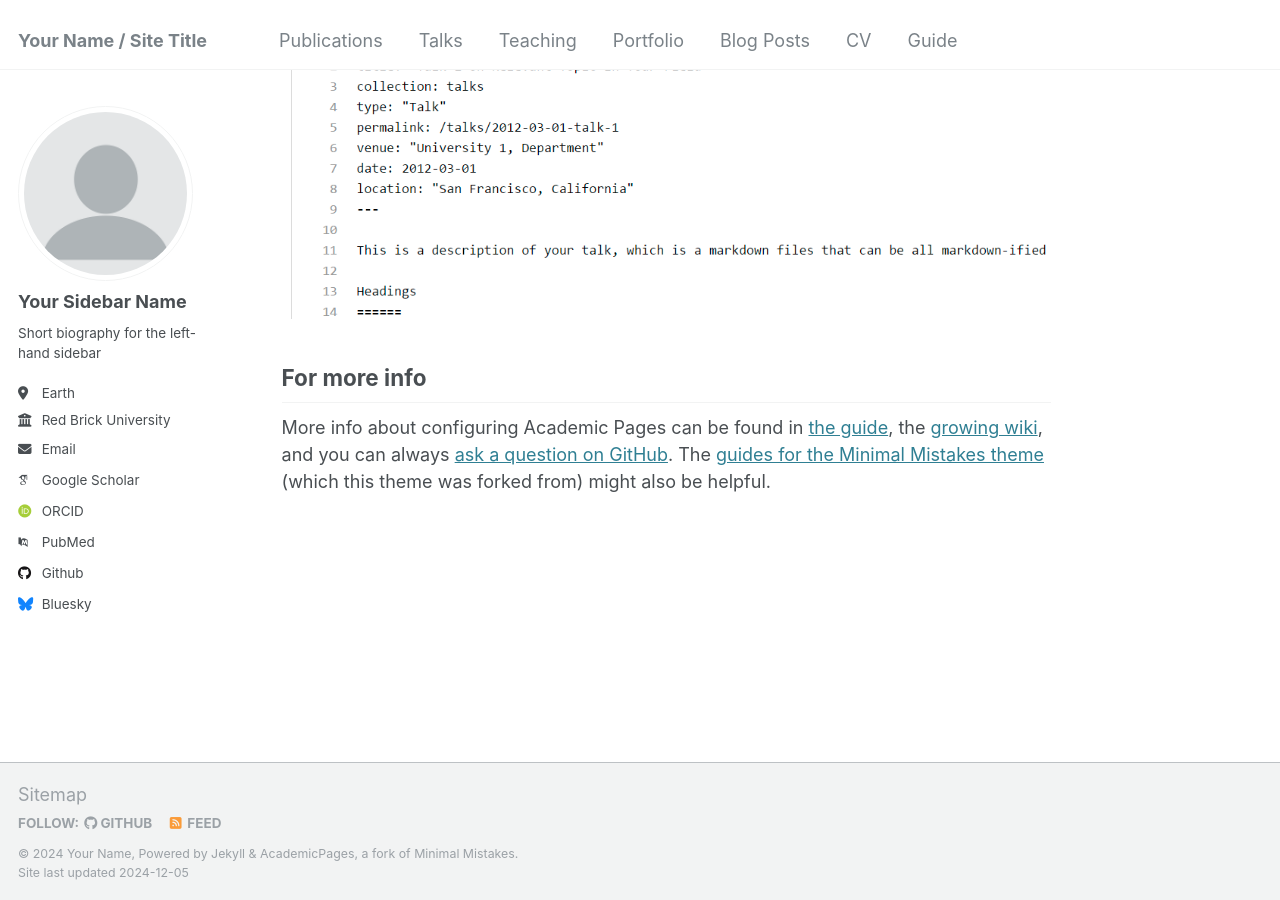
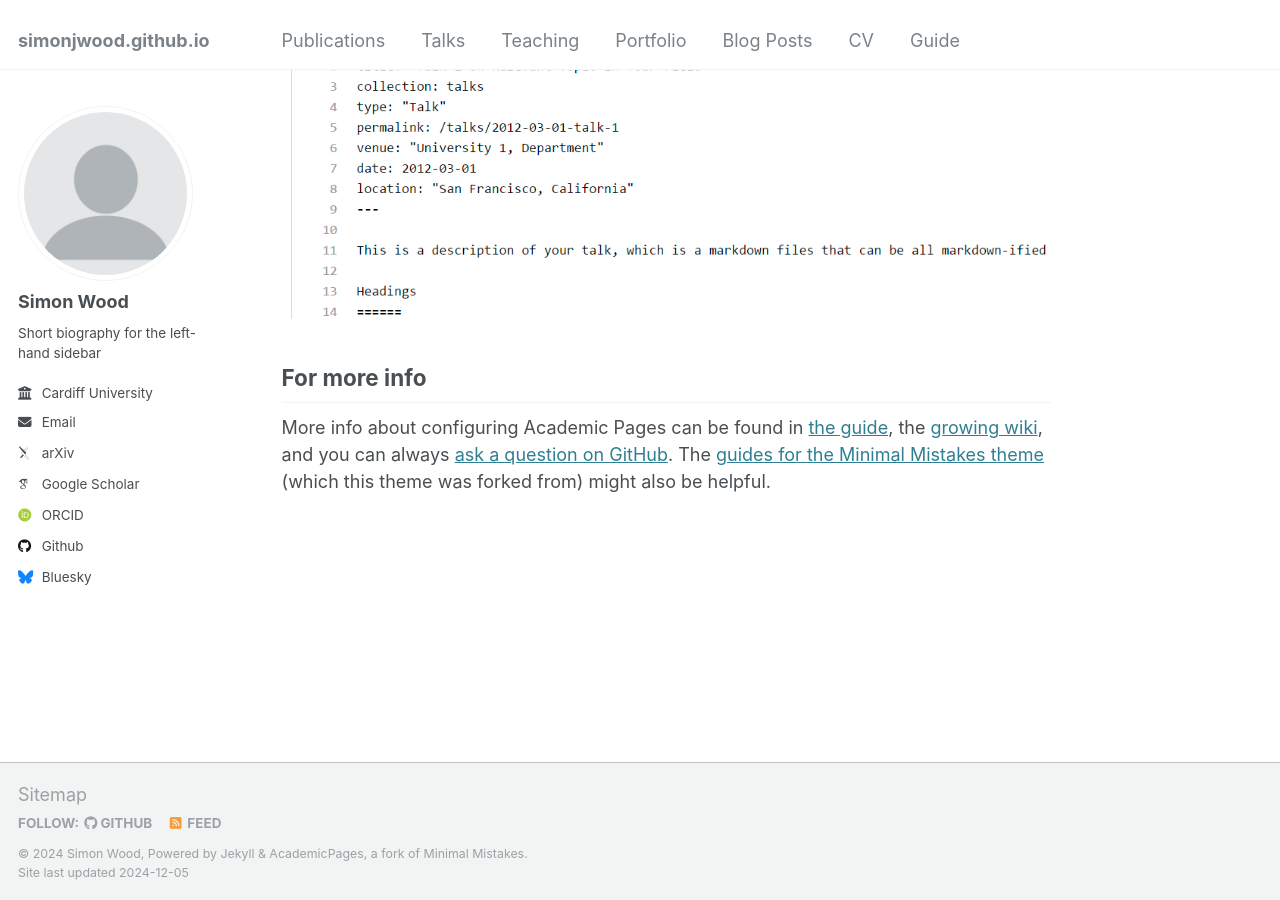
Before and after one commit to simonjwood/simonjwood.github.io, a Jekyll site: the page built from _pages/about.md, in a window 1280 px wide and 900 px high, scrolled down 2643 px. Built offline with Jekyll 4.4.1, drawn with Linux system fonts in a browser that asks for light colours; some web fonts are replaced.

Commit message:
Update _config.yml
Initial site wide configuration

```diff
--- a/_config.yml
+++ b/_config.yml
@@ -7,12 +7,12 @@
 # server process.
 
 # Basic Site Settings
-locale                   : "en-US"
-title                    : "Your Name / Site Title"
-title_separator          : "-"
-name                     : &name "Your Name"
+locale                   : "en-GB"
+title                    : #"Your Name / Site Title"
+title_separator          : #"-"
+name                     : &name "Simon Wood"
 description              : &description "personal description"
-url                      : https://academicpages.github.io # the base hostname & protocol for your site e.g. "https://[your GitHub username].github.io"
+url                      : "https://simonjwood.github.io" #https://academicpages.github.io # the base hostname & protocol for your site e.g. "https://[your GitHub username].github.io"
 baseurl                  : "" # the subpath of your site, e.g. "/blog"
 repository               : "academicpages/academicpages.github.io"
 
@@ -22,21 +22,21 @@ repository               : "academicpages/academicpages.github.io"
 author:
   # Biographic information
   avatar           : "profile.png"
-  name             : "Your Sidebar Name"
+  name             : "Simon Wood"
   pronouns         : # example: "she/her"
   bio              : "Short biography for the left-hand sidebar"
-  location         : "Earth"
-  employer         : "Red Brick University"
+  location         : #"Earth"
+  employer         : "Cardiff University"
   uri              : # URL
-  email            : "none@example.org"
+  email            : "woodsi@cardiff.ac.uk"
 
   # Academic websites
-  arxiv            : # URL - Update with the correct link to your profile
-  googlescholar    : "https://scholar.google.com/citations?user=PS_CX0AAAAAJ"
+  arxiv            : "http://arxiv.org/a/wood_s_2" # URL - Update with the correct link to your profile
+  googlescholar    : "https://scholar.google.com/citations?user=1L-XFbcAAAAJ"
   impactstory      : # URL
-  orcid            : "http://orcid.org/yourorcidurl"
+  orcid            : "https://orcid.org/0000-0002-8257-0378"
   semantic         : # URL
-  pubmed           : "https://www.ncbi.nlm.nih.gov/pubmed/?term=john+snow"
+  pubmed           : #"https://www.ncbi.nlm.nih.gov/pubmed/?term=john+snow"
   researchgate     : # URL
   scopus           : # URL
 
```
